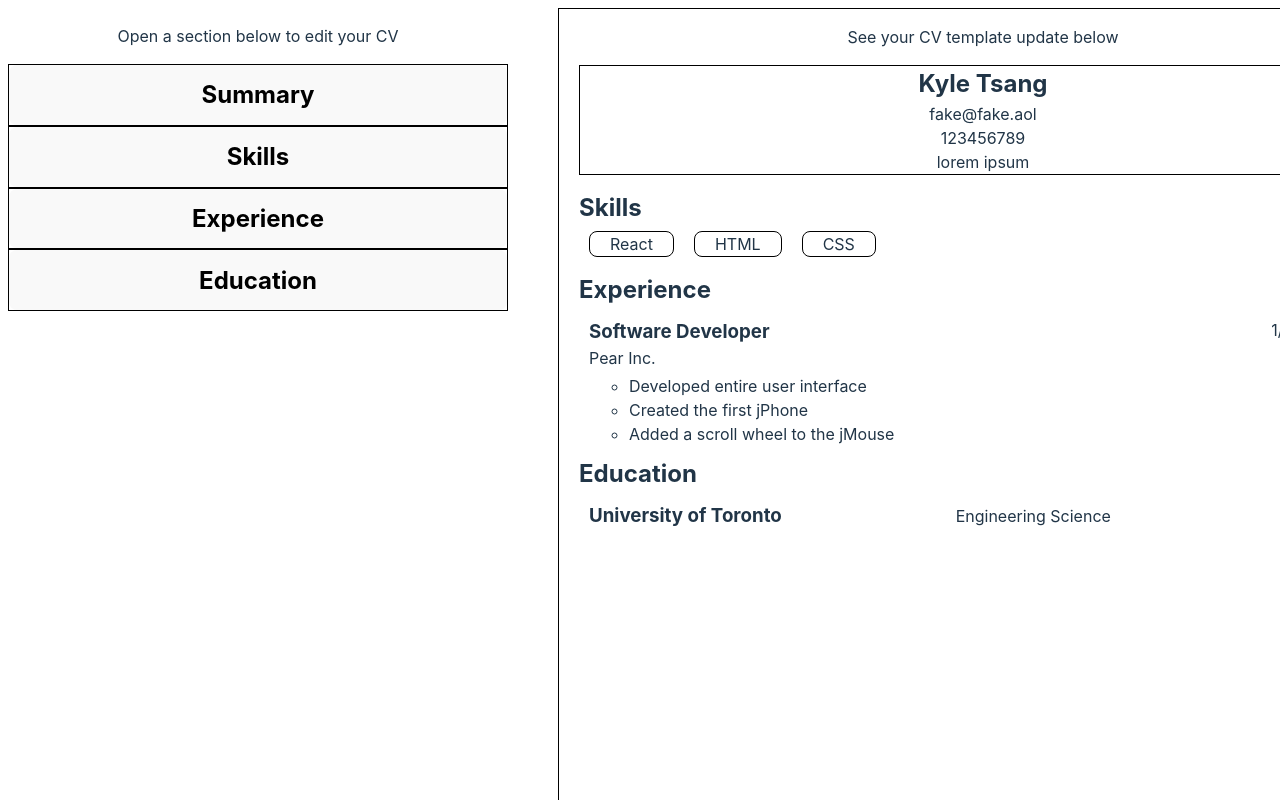
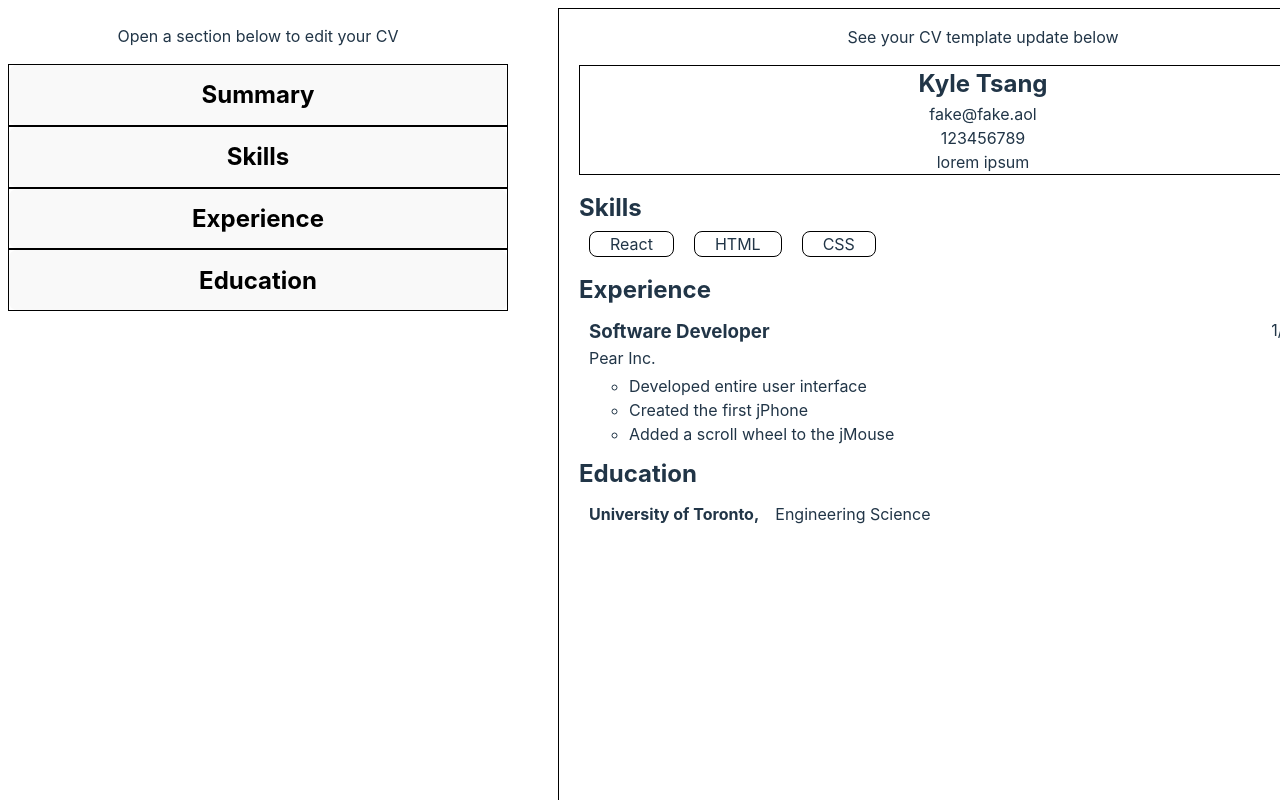
Before and after one commit to ADDikt88/cv-app, a React (Vite) app: page / in a window 1280 px wide. Shown: the top 800 px of the page. Built offline with nearby package versions, Linux system fonts and the light colour scheme.

Commit message:
Add styling changes to edit and display sections

```diff
--- a/src/CVApp.jsx
+++ b/src/CVApp.jsx
@@ -332,7 +332,7 @@ function CVApp() {
       updatedSkills[editSkillIndex] = skill;
       setSkillsList(updatedSkills);
       const skillButton = document.querySelector(".skill-submit");
-      skillButton.textContent = "Add SKill";
+      skillButton.textContent = "Add Skill";
 
       const skillItems = document.querySelectorAll(".skills-list > li");
       skillItems.forEach((skillItem) => (skillItem.style.border = "none"));
@@ -357,7 +357,7 @@ function CVApp() {
     skillItems[index].style.border = "1px solid red";
 
     const skillButton = document.querySelector(".skill-submit");
-    skillButton.textContent = "Edit SKill";
+    skillButton.textContent = "Edit Skill";
 
     const skillButtons = document.querySelectorAll(
       ".skills-list > li > button"
--- a/src/Display.css
+++ b/src/Display.css
@@ -23,10 +23,20 @@
   text-align: left;
   display: flex;
   align-items: center;
-  justify-content: space-between;
+  justify-content: flex-start;
 }
-.display-education > ul > li > * {
+.display-education > ul > li > h4 {
   margin: 0;
+}
+
+.display-education > ul > li > p {
+  margin: 0;
+  margin-left: 1rem;
+}
+
+.display-education > ul > li > p:last-child {
+  margin-left: auto;
+  margin-right: 0;
 }
 
 /*** EXPERIENCE ***/
--- a/src/DisplayEducation.jsx
+++ b/src/DisplayEducation.jsx
@@ -7,8 +7,11 @@ function DisplayEducation({ educationList }) {
       <ul>
         {educationList.map((education, index) => (
           <li key={index}>
-            <h3>{education.name}</h3>
-            <p>{education.degree}</p>
+            <h4 className="displayEduName">
+              {education.name}
+              {","}
+            </h4>
+            <p className="displayEduDegree">{education.degree}</p>
             <p>
               {education.entryYear} to {education.gradYear}
             </p>
--- a/src/Edit.css
+++ b/src/Edit.css
@@ -76,6 +76,8 @@
 }
 .education-card > ul > li > * {
   margin: 0;
+  word-wrap: break-word;
+  max-width: 30%;
 }
 
 .edu-submit {
@@ -117,7 +119,8 @@
 .employment-years {
   display: grid;
   width: auto;
-  grid-template-columns: 1fr 1fr 1fr;
+  grid-template-columns: 1fr 1fr 100px;
+  grid-template-rows: 1fr 1fr;
   gap: 5px;
   padding: 0 9px;
 }
@@ -129,8 +132,8 @@
   text-align: right;
 }
 
-.employment-years > div > label > * {
-  width: 26%;
+.employment-years > div > label > input {
+  width: 50px;
   justify-self: right;
 }
 
@@ -151,6 +154,7 @@
 .experience-dates {
   text-align: right;
 }
+
 .exp-submit {
   border: 1px solid black;
 }
@@ -189,3 +193,32 @@
   justify-content: center;
   align-items: center;
 }
+
+/* Grouped Styling */
+
+.skill-submit,
+.edu-submit,
+.exp-submit {
+  margin-top: 10px;
+}
+
+.skills-list,
+.exp-list,
+.edu-list {
+  padding: 0 10px;
+}
+
+.skills-list > li,
+.edu-list > li,
+.exp-list > li {
+  display: flex;
+  gap: 10px;
+  width: 100%;
+  margin: 5px auto;
+}
+
+.skills-list > li > p,
+.edu-list > li > p,
+.exp-list > li > p {
+  margin: auto;
+}
--- a/src/EditEducation.jsx
+++ b/src/EditEducation.jsx
@@ -124,9 +124,9 @@ function EducationCard({
           <li key={index}>
             <p>{education.name}</p>
             <p>{education.degree}</p>
-            <p>
+            {/* <p>
               {education.entryYear} to {education.gradYear}
-            </p>
+            </p> */}
             <button
               className="edit-edu"
               onClick={() => {
```
